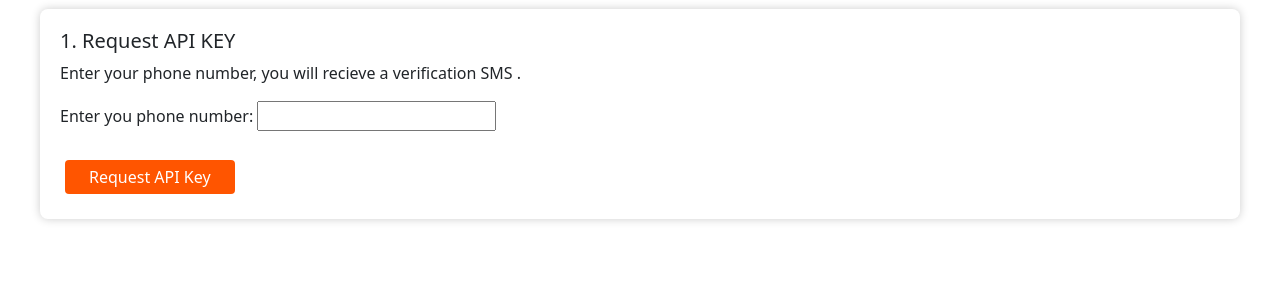
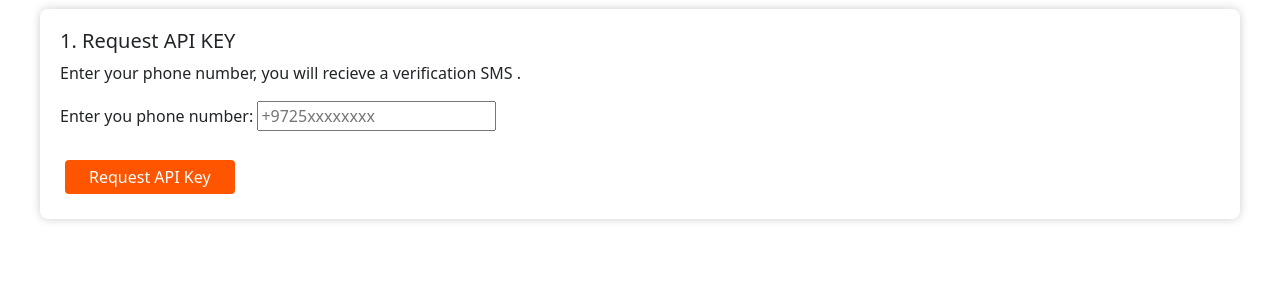
Before and after one commit to Inframous/HomeApi, a Flask app: page /site/tami4setup in a window 1280 px wide. Shown: the part 143-443 px from the top of the page. Run offline with Flask 3, Linux system fonts and the light colour scheme.

Commit message:
Update html

```diff
--- a/templates/tami_form.html
+++ b/templates/tami_form.html
@@ -8,7 +8,7 @@
         <h5>1. Request API KEY</h5>
         <p>Enter your phone number, you will recieve a verification SMS .</p>
         <label for="inputField">Enter you phone number:</label>
-        <input type="text" id="inputField" name="mobileNumber" placeholder='{{ mobile_number if mobile_number != "" else "+9725xxxxxxxx" }}' required>
+        <input type="text" id="inputField" name="mobileNumber" placeholder='+9725xxxxxxxx' required>
         <br>
         <br>
         <button type="submit">Request API Key</button>
```
